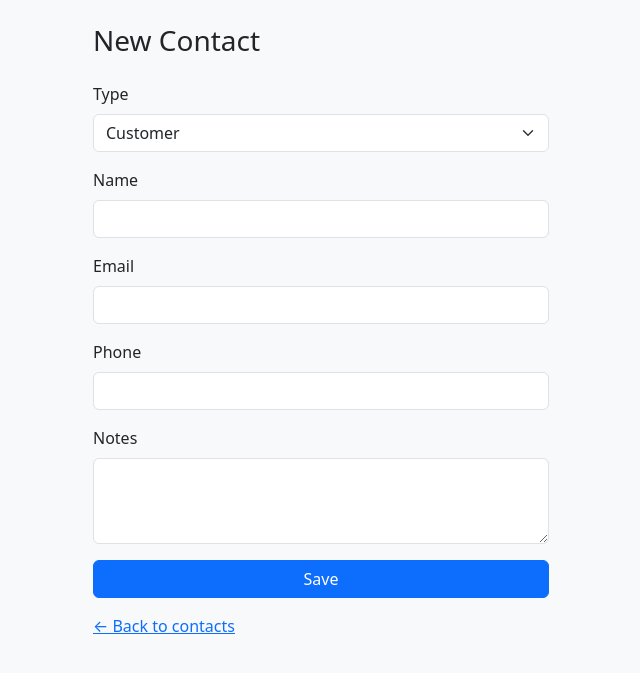
After one commit to jarredjuliusbuilds/business-suite, a Flask app: page /contacts/new in a window 1280 px wide. The commit adds this page. Shown: the top 673 px of the page, without its empty margins (319-959 px from the left). Run offline with Flask 3, Linux system fonts and the light colour scheme; a user stored in the database is signed in; tables that the repository leaves empty hold one stand-in row (values such as "Sample post"); some libraries are stand-ins or nearby versions.

Commit message:
add contacts module

```diff
--- a/app/__init__.py
+++ b/app/__init__.py
@@ -34,4 +34,7 @@ def create_app():
     from app.dashboard.routes import dashboard_bp
     app.register_blueprint(dashboard_bp)
 
+    from app.contacts.routes import contacts_bp
+    app.register_blueprint(contacts_bp)
+
     return app
--- /dev/null
+++ b/app/contacts/routes.py
@@ -0,0 +1,71 @@
+from flask import Blueprint, render_template, redirect, url_for, flash, request, g
+from flask_login import login_required
+from datetime import datetime
+from app.extensions import db
+from app.models import Contact
+from app.utils import scoped
+
+contacts_bp = Blueprint("contacts", __name__, url_prefix="/contacts")
+
+@contacts_bp.route("/")
+@login_required
+def list():
+    contacts = scoped(Contact).order_by(Contact.name).all()
+    return render_template("contacts/list.html", contacts=contacts)
+
+
+@contacts_bp.route("/new", methods=["GET", "POST"])
+@login_required
+def new():
+    if request.method == "POST":
+        contact = Contact(
+            business_id=g.business_id,
+            type=request.form.get("type", "customer"),
+            name=request.form.get("name", "").strip(),
+            email=request.form.get("email", "").strip() or None,
+            phone=request.form.get("phone", "").strip() or None,
+            notes=request.form.get("notes", "").strip() or None,
+        )
+        if not contact.name:
+            flash("Name is required.", "error")
+            return render_template("contacts/form.html", contact=None)
+
+        db.session.add(contact)
+        db.session.commit()
+        flash("Contact added.", "success")
+        return redirect(url_for("contacts.list"))
+
+    return render_template("contacts/form.html", contact=None)
+
+
+@contacts_bp.route("/<int:contact_id>/edit", methods=["GET", "POST"])
+@login_required
+def edit(contact_id):
+    contact = scoped(Contact).filter_by(id=contact_id).first_or_404()
+
+    if request.method == "POST":
+        contact.type = request.form.get("type", "customer")
+        contact.name = request.form.get("name", "").strip()
+        contact.email = request.form.get("email", "").strip() or None
+        contact.phone = request.form.get("phone", "").strip() or None
+        contact.notes = request.form.get("notes", "").strip() or None
+
+        if not contact.name:
+            flash("Name is required.", "error")
+            return render_template("contacts/form.html", contact=contact)
+
+        db.session.commit()
+        flash("Contact updated.", "success")
+        return redirect(url_for("contacts.list"))
+
+    return render_template("contacts/form.html", contact=contact)
+
+
+@contacts_bp.route("/<int:contact_id>/delete", methods=["POST"])
+@login_required
+def delete(contact_id):
+    contact = scoped(Contact).filter_by(id=contact_id).first_or_404()
+    db.session.delete(contact)
+    db.session.commit()
+    flash("Contact deleted.", "success")
+    return redirect(url_for("contacts.list"))
--- /dev/null
+++ b/app/templates/contacts/form.html
@@ -0,0 +1,39 @@
+{% extends "base.html" %}
+{% block content %}
+<h3 class="mb-4">{{ 'Edit Contact' if contact else 'New Contact' }}</h3>
+<form method="POST">
+    <div class="mb-3">
+        <label class="form-label">Type</label>
+        <select name="type" class="form-select">
+            <option value="customer" {% if contact and contact.type == 'customer' %}selected{% endif %}>Customer</option>
+            <option value="supplier" {% if contact and contact.type == 'supplier' %}selected{% endif %}>Supplier</option>
+        </select>
+    </div>
+    <div class="mb-3">
+        <label class="form-label">Name</label>
+        <input type="text" name="name" class="form-control" value="{{ contact.name if contact else '' }}" required>
+    </div>
+    <div class="mb-3">
+        <label class="form-label">Email</label>
+        <input type="email" name="email" class="form-control" inputmode="email" value="{{ contact.email if contact else '' }}">
+    </div>
+    <div class="mb-3">
+        <label class="form-label">Phone</label>
+        <input type="tel" name="phone" class="form-control" value="{{ contact.phone if contact else '' }}">
+    </div>
+    <div class="mb-3">
+        <label class="form-label">Notes</label>
+        <textarea name="notes" class="form-control" rows="3">{{ contact.notes if contact else '' }}</textarea>
+    </div>
+    <button type="submit" class="btn btn-primary w-100">Save</button>
+</form>
+
+{% if contact %}
+<form method="POST" action="{{ url_for('contacts.delete', contact_id=contact.id) }}" class="mt-2" onsubmit="return confirm('Delete this contact?');">
+    <button type="submit" class="btn btn-outline-danger w-100">Delete</button>
+</form>
+{% endif %}
+<div class="mt-3">
+    <a href="{{ url_for('contacts.list') }}">&larr; Back to contacts</a>
+</div>
+{% endblock %}
--- a/app/templates/dashboard.html
+++ b/app/templates/dashboard.html
@@ -2,5 +2,6 @@
 {% block content %}
 <h3>Dashboard</h3>
 <p>You're logged in.</p>
+<a href="{{ url_for('contacts.list') }}">View Contacts</a>
 <a href="{{ url_for('auth.logout') }}">Log out</a>
 {% endblock %}
```
Also changed, not shown: app/models.py (+15 -0 lines), app/templates/contacts/list.html (added, +28 -0 lines), migrations/versions/1cf396d23942_add_contacts_table.py (added, +46 -0 lines), app/contacts/__init__.py (added).
